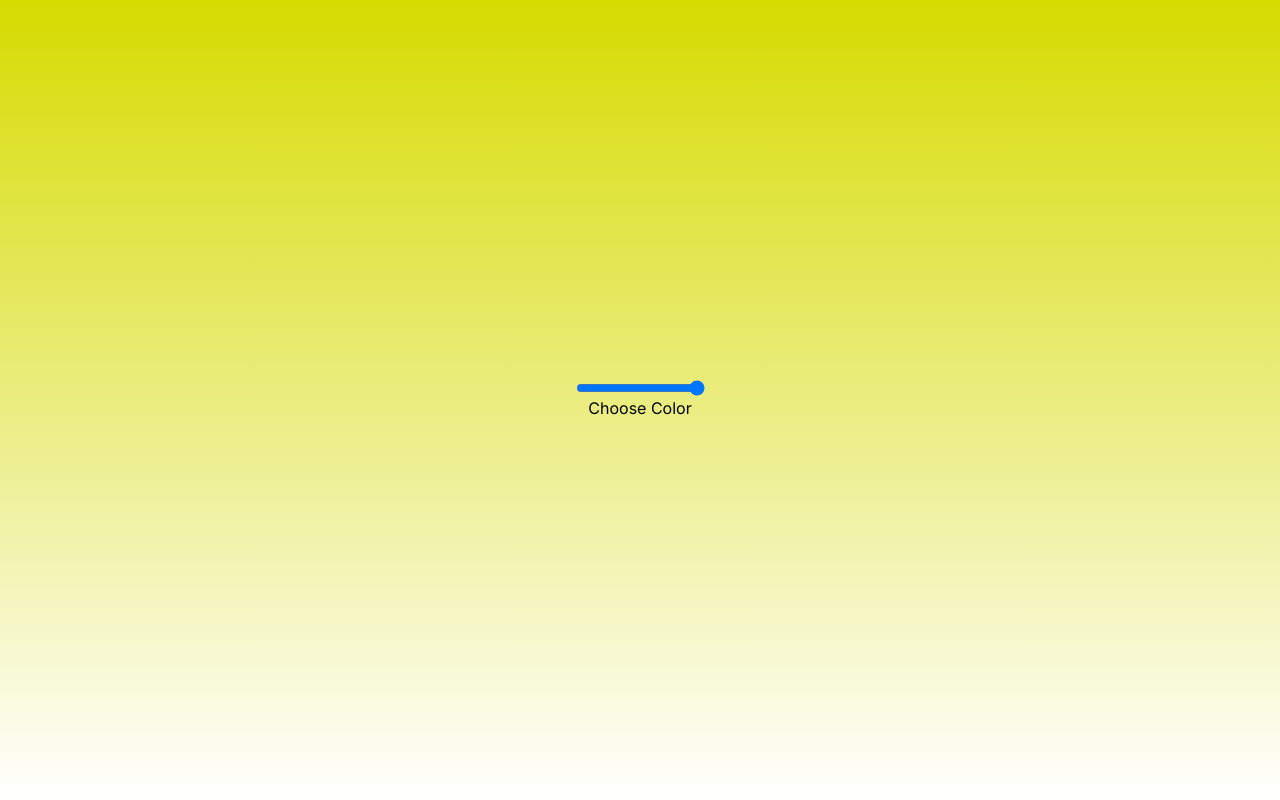
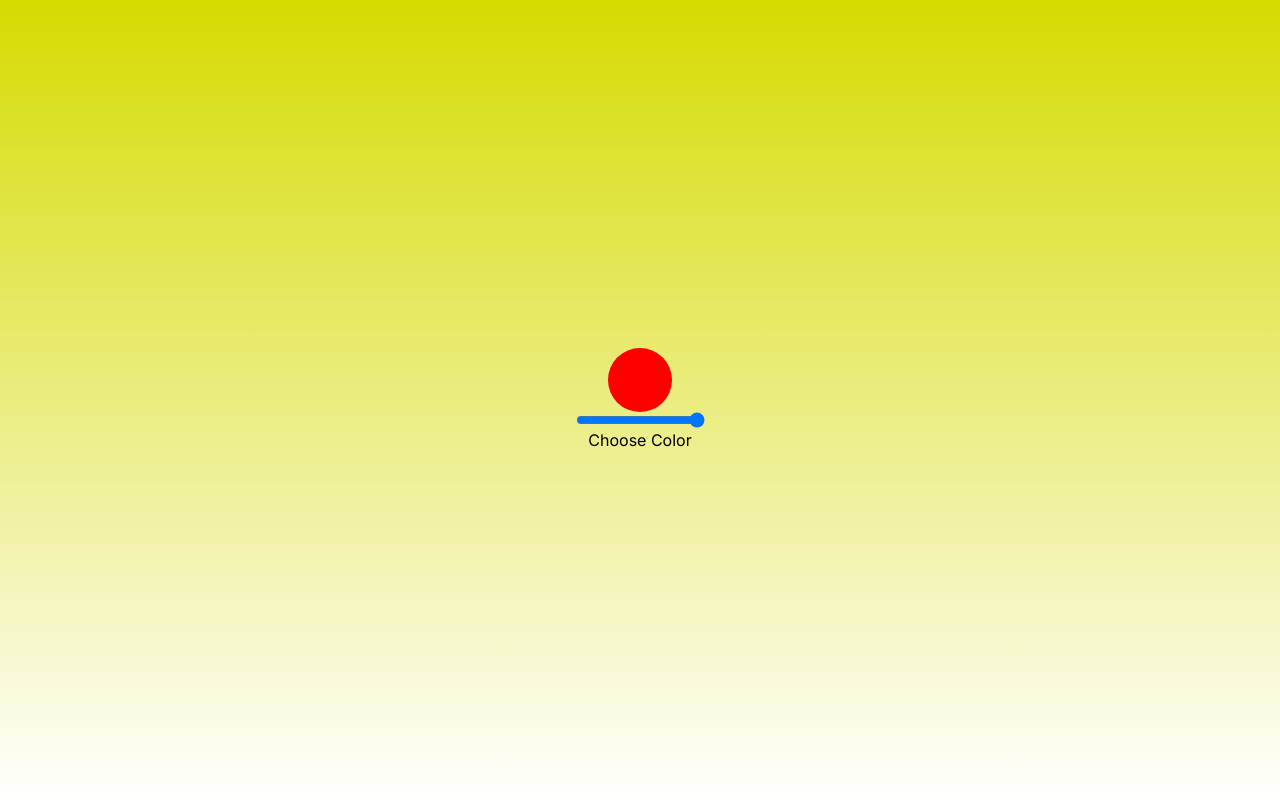
Before and after one commit to chrissycooper/rainbow-bright, a Next.js app: page / in a window 1280 px wide. Built offline with nearby package versions, Linux system fonts and the light colour scheme.

Commit message:
feat: Set up basic slider functionality

```diff
--- a/app/page.tsx
+++ b/app/page.tsx
@@ -1,28 +1,37 @@
 'use client';
-import { ChangeEvent } from 'react'
+import { ChangeEvent, useState } from 'react'
+import resolveConfig from 'tailwindcss/resolveConfig'
+import tailwindConfig from '../tailwind.config.js'
+
+const fullConfig = resolveConfig(tailwindConfig)
 
 export default function Home() {
+  const [currentColor, setCurrentColor] = useState(0)
+
   const colors = [
-    '#ff0000',
-    '#ff5300',
-    '#ffa500',
-    '#ffd200',
-    '#ffff00',
-    '#80c000',
-    '#008000',
-    '#004080',
-    '#0000ff',
-    '2600c1',
-    '#4b0082'
+    'bg-cherry-red',
+    'bg-aerospace-orange',
+    'bg-orange-juice',
+    'bg-gold',
+    'bg-yellow',
+    'bg-apple-green',
+    'bg-green',
+    'bg-yale-blue',
+    'bg-blue',
+    'bg-indigo',
+    'bg-violet',
+    'bg-lavender'
   ]
 
   const getColorValue = (event:ChangeEvent<HTMLInputElement>) => {
-    console.log(event.target.value)
+    setCurrentColor(parseInt(event.target.value))
+    console.log(fullConfig.theme.colors[colors[currentColor].slice(3)])
   }
 
 
   return (
     <main className="flex min-h-screen flex-col items-center justify-center p-24">
+      <div id='circle' className={`rounded-full h-16 w-16 flex items-center justify-center ${colors[currentColor]}`}></div>
       <input type="range" id="slider" name="slider"
          min="0" max="11" onChange={event => getColorValue(event)}>
       </input>
--- a/tailwind.config.js
+++ b/tailwind.config.js
@@ -12,6 +12,20 @@ module.exports = {
         'gradient-conic':
           'conic-gradient(from 180deg at 10% 50%, var(--tw-gradient-stops))',
       },
+      colors: {
+        'cherry-red': '#FF0000',
+        'aerospace-orange': '#ff5300',
+        'orange-juice': '#ffa500',
+        'gold': '#ffd200',
+        'yellow': '#ffff00',
+        'apple-green': '#80c000',
+        'green': '#008000',
+        'yale-blue': '#004080',
+        'blue': '#0000ff',
+        'indigo': '#2600c1',
+        'violet': '#4b0082',
+        'lavender': '#A595E6'
+      }
     },
   },
   plugins: [],
```
